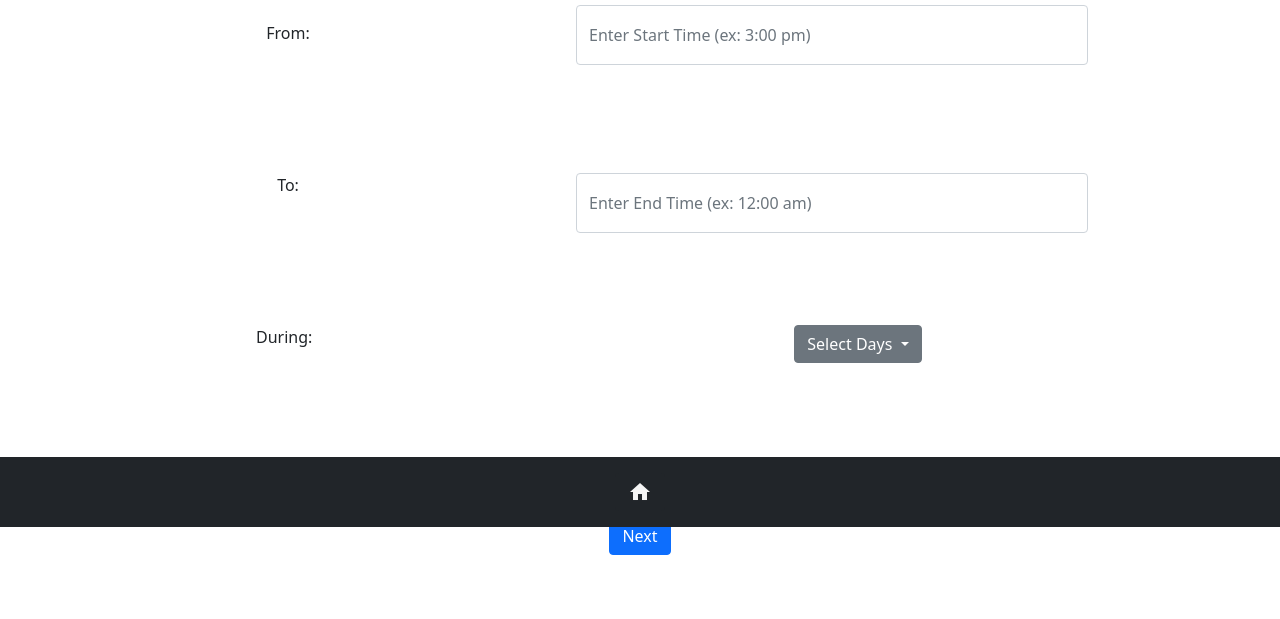
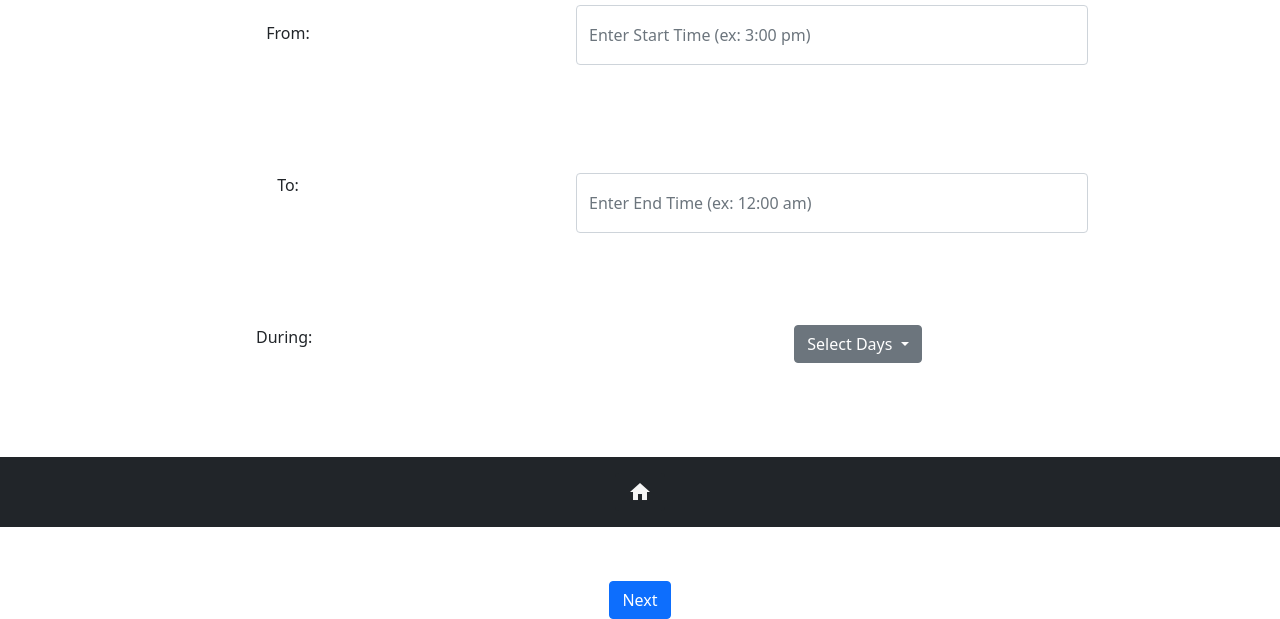
Before and after one commit to Syte1/DeskBuddy, a website: page notificationtime.html in a window 1280 px wide. Shown: the part 273-892 px from the top of the page. Before the commit the page ends 828 px from the top, so only its background shows below. Drawn offline with nearby package versions, Linux system fonts and the light colour scheme.

Commit message:
Notificationtime page

```diff
--- a/notificationtime.html
+++ b/notificationtime.html
@@ -102,8 +102,8 @@
               <a class="dropdown-item" href="#">Something else here</a>
             </div>
           </div>
-        <div style="padding-top: 15%; position: center">
-        <button type="submit" class="btn btn-primary" style = "padding-top:">Next</button>
+        <div style="padding-top: 20%; position: center">
+            <button type="submit" class="btn btn-primary">Next</button>
         </div>
       </form>
       <footer class="fixed-bottom navbar justify-content-evenly py-3 bg-dark">
```
